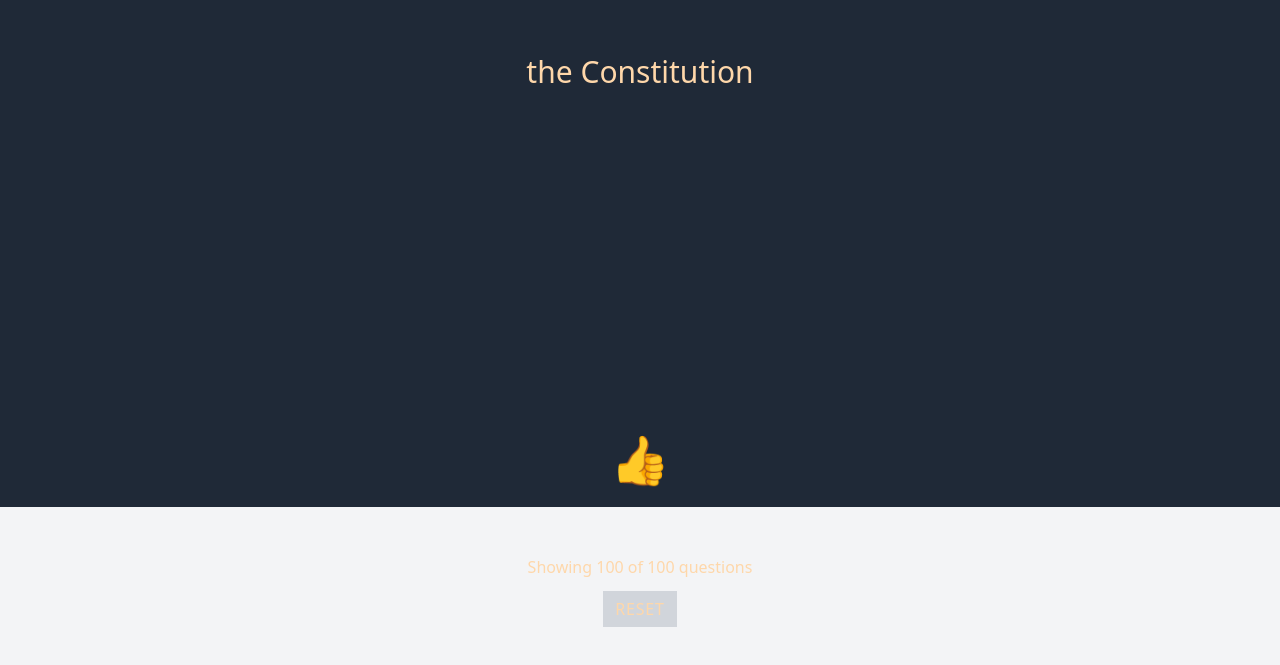
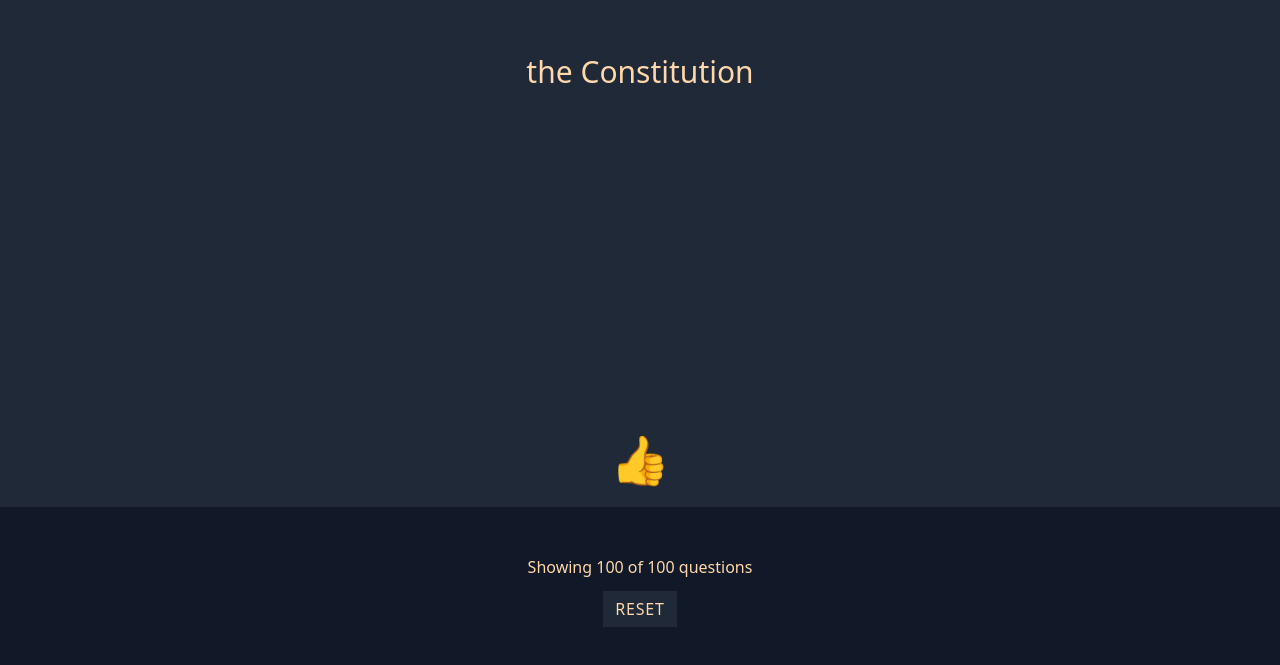
Before and after one commit to minimalmonkey/Civics-Questions-and-Answers, a plain HTML site: page index.html in a window 1280 px wide. Shown: the part 1093-1758 px from the top of the page. Drawn offline with nearby package versions, Linux system fonts and the light colour scheme.

Commit message:
Fixed day / night colors

```diff
--- a/index.html
+++ b/index.html
@@ -25,9 +25,9 @@
     </div>
     <button id="correct" class="text-5xl mb-6">👍</button>
   </div>
-  <div class="p-12 bg-gray-100 flex flex-col gap-3 items-center">
+  <div id="footer" class="p-12 bg-gray-900 flex flex-col gap-3 items-center">
     <span id="info"></span>
-    <button id="reset" class="px-3 py-1.5 bg-gray-300 grow-0 uppercase tracking-wider">Reset</button>
+    <button id="reset" class="px-3 py-1.5 bg-gray-800 grow-0 uppercase tracking-wider">Reset</button>
   </div>
 </body>
 <script src="script.js"></script>
--- a/script.js
+++ b/script.js
@@ -799,4 +799,6 @@ function isDayTimeHours() {
 if (isDayTimeHours()) {
     document.body.classList.add('bg-white');
     document.body.classList.add('text-slate-700');
+    document.getElementById('footer').classList.add('bg-gray-100');
+    document.getElementById('reset').classList.add('bg-gray-300');
 }
```
